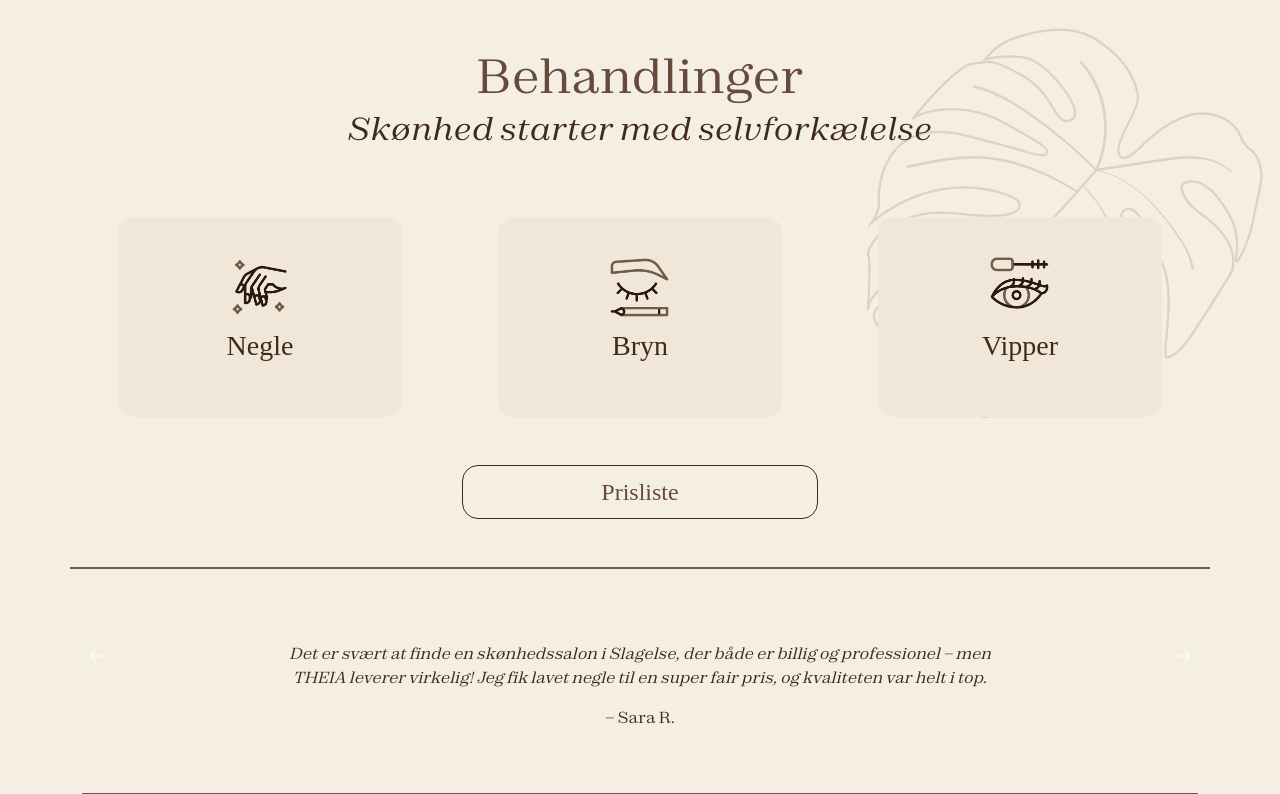
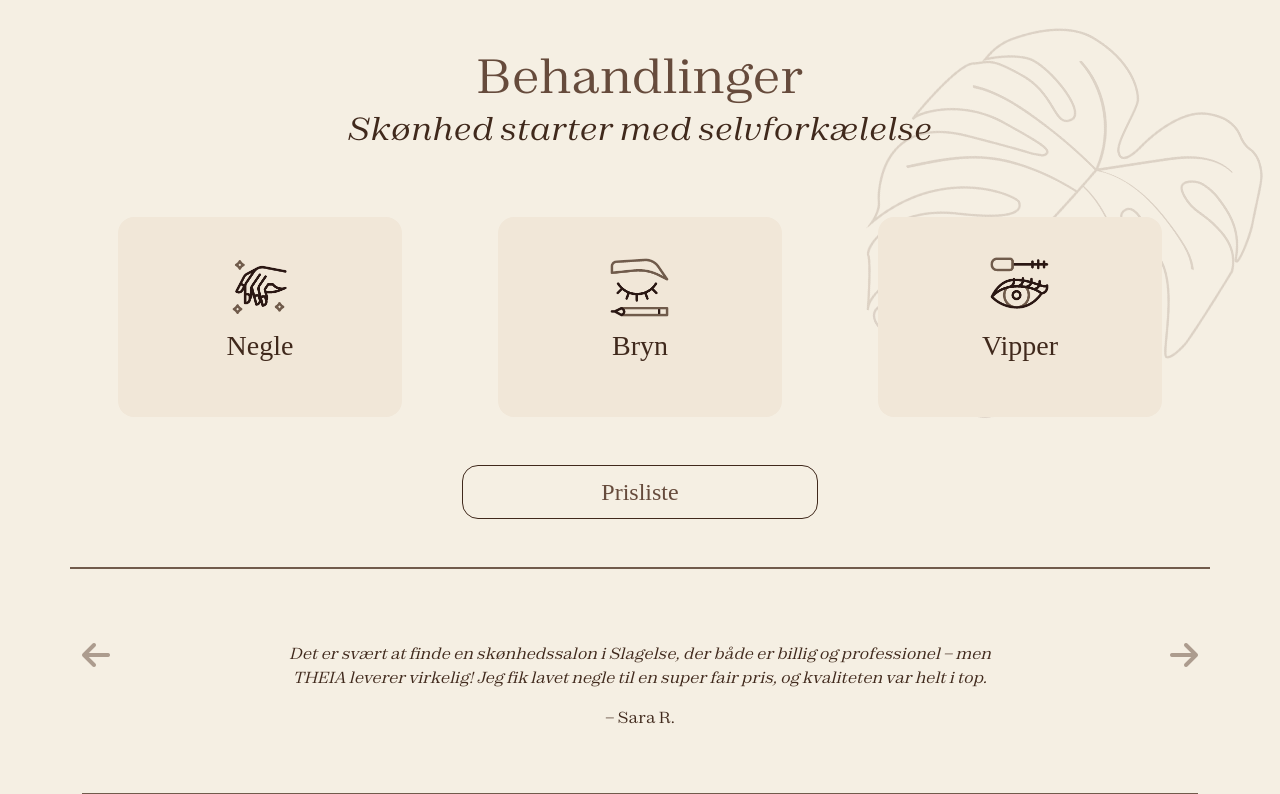
Before and after one commit to nannaglaw/rebranding, a PHP site: page / in a window 1280 px wide. Shown: the part 1316-2110 px from the top of the page. Run offline with PHP 8.4, Linux system fonts and the light colour scheme; style sheets or scripts are compiled from the project's sources; some libraries are stand-ins or nearby versions.

Commit message:
logo og index

```diff
--- a/css/styles.scss
+++ b/css/styles.scss
@@ -332,3 +332,24 @@ font-family: 'Zodiak-BoldItalic', 'serif';
 .btn-wd:hover {
   transform: scale(1.02); /* Lille effekt ved hover */
 }
+
+.carousel-control-prev-icon,
+.carousel-control-next-icon {
+  display: none;
+}
+
+.custom-arrow {
+  font-size: 2rem;
+  color: #664b3c;
+  position: absolute;
+  top: 50%;
+  transform: translateY(-50%);
+}
+
+.carousel-control-prev .custom-arrow {
+  left: 1rem;
+}
+
+.carousel-control-next .custom-arrow {
+  right: 1rem;
+}
--- a/index.php
+++ b/index.php
@@ -182,12 +182,12 @@ require "settings/init.php";
     </div>
 
     <button class="carousel-control-prev" type="button" data-bs-target="#testimonialCarousel" data-bs-slide="prev">
-        <i class="fa-solid fa-arrow-left custom-arrow" aria-hidden="true"></i>
+        <i class="fa-solid fa-arrow-left fa-2xl" aria-hidden="true" style="color: #664b3c;"></i>
         <span class="visually-hidden">Forrige</span>
     </button>
 
     <button class="carousel-control-next" type="button" data-bs-target="#testimonialCarousel" data-bs-slide="next">
-        <i class="fa-solid fa-arrow-right custom-arrow" aria-hidden="true"></i>
+        <i class="fa-solid fa-arrow-right fa-2xl" aria-hidden="true" style="color: #664b3c;"></i>
         <span class="visually-hidden">Næste</span>
     </button>
 
```
Also changed, not shown: img/LogoTheia.webp.
